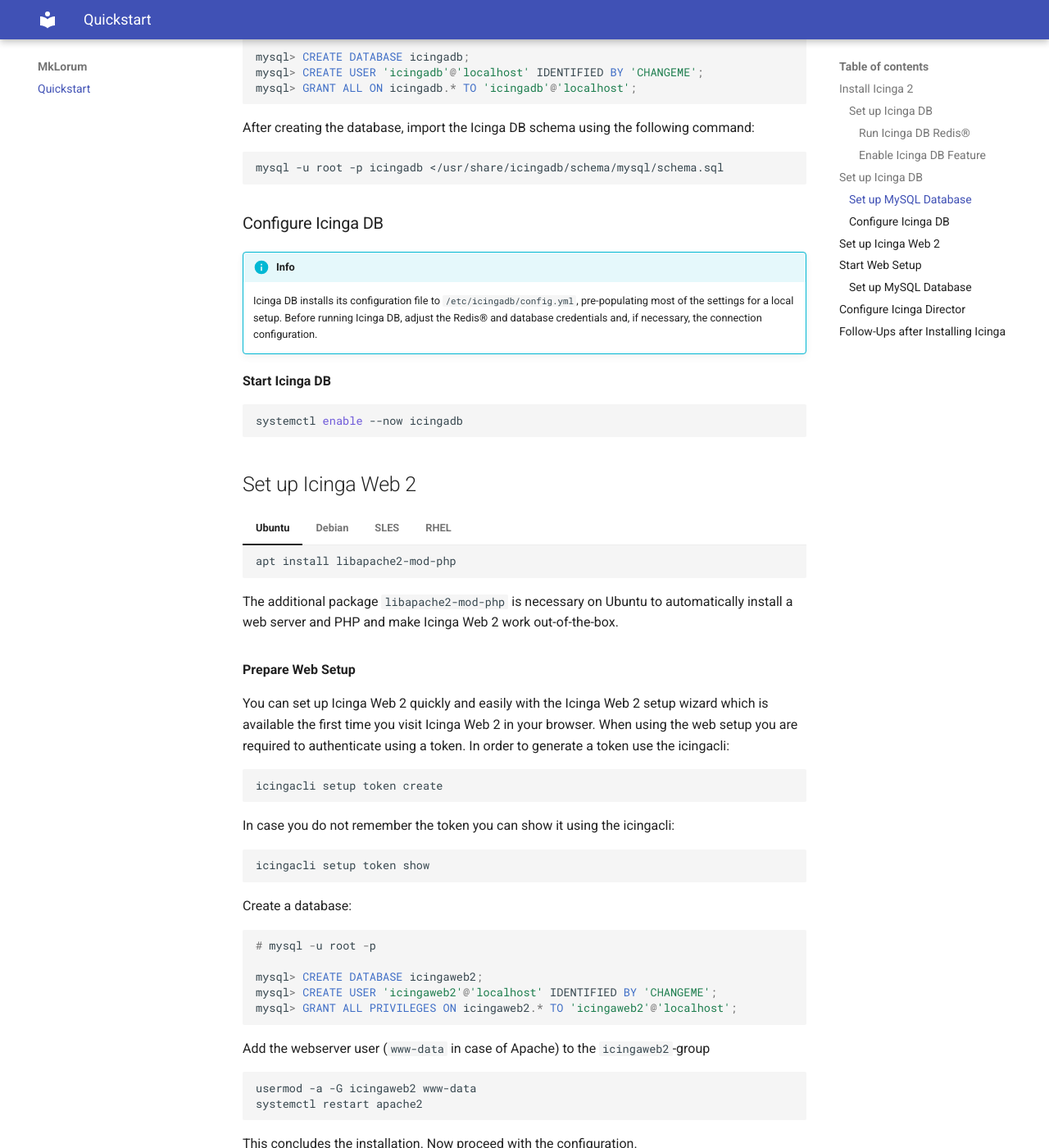
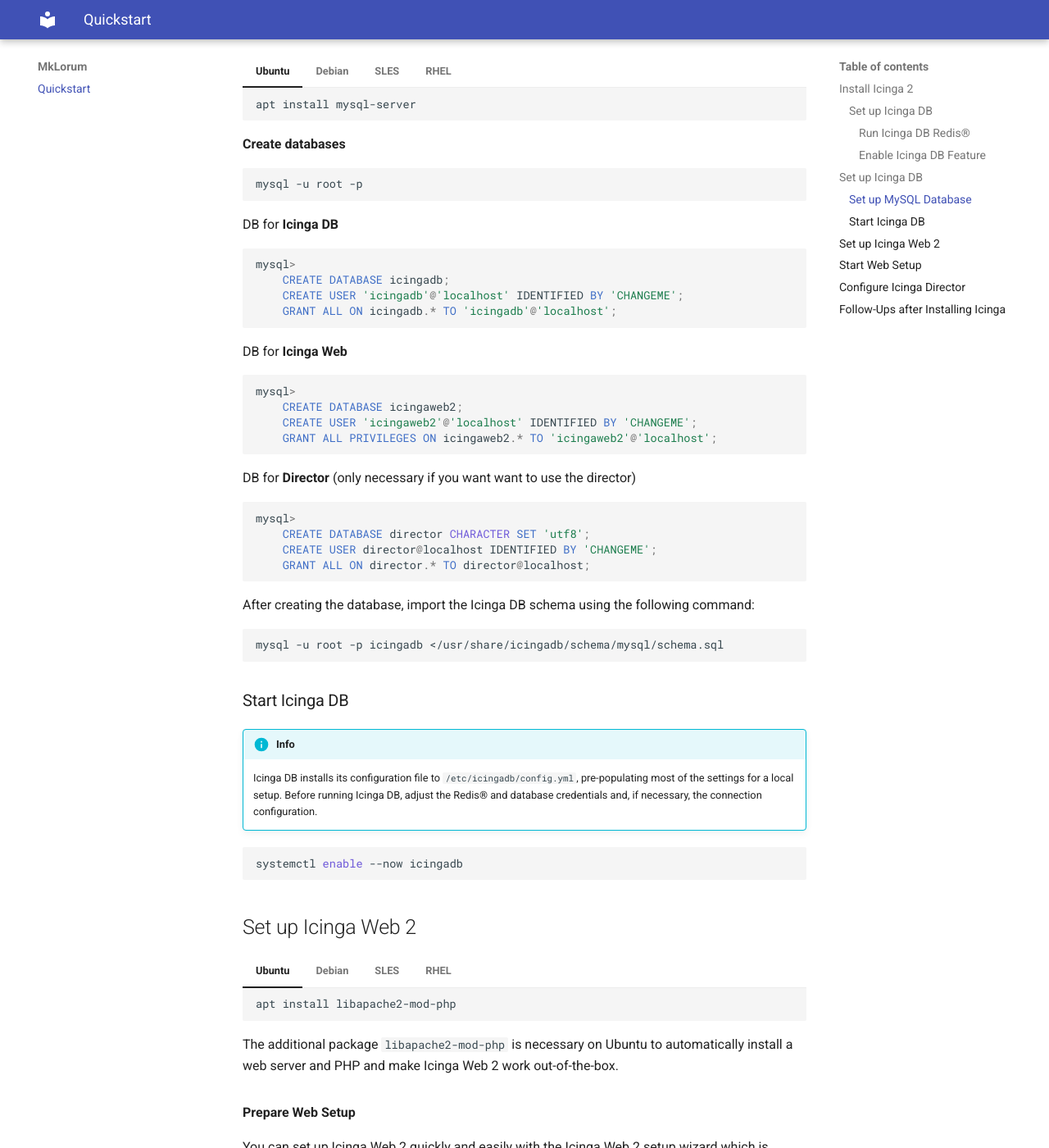
Before and after one commit to Icinga/get-started-docs, an MkDocs documentation site: the page built from doc/00.quickstart.md, in a window 1280 px wide and 1400 px high, scrolled down 2267 px. Shown: the whole window at 82% size. Built offline with MkDocs 1.6.1 and Material for MkDocs 9.7.7, drawn with Linux system fonts in a browser that asks for light colours; some of the changed text lies outside the part shown.

Commit message:
group DB-creation together and rearange package-installs

````diff
--- a/doc/00.quickstart.md
+++ b/doc/00.quickstart.md
@@ -78,14 +81,38 @@ systemctl restart icinga2
 
 {% include "tab-install-mysql.md" %}
 
-Open MySQL and create a database:
+**Create databases**
+
+```bash
+mysql -u root -p
+```
+
+DB for **Icinga DB**
+```sql
+mysql>
+    CREATE DATABASE icingadb;
+    CREATE USER 'icingadb'@'localhost' IDENTIFIED BY 'CHANGEME';
+    GRANT ALL ON icingadb.* TO 'icingadb'@'localhost';
+```
+
+
+DB for **Icinga Web**
 
 ```sql
-# mysql -u root -p
+mysql>
+    CREATE DATABASE icingaweb2;
+    CREATE USER 'icingaweb2'@'localhost' IDENTIFIED BY 'CHANGEME';
+    GRANT ALL PRIVILEGES ON icingaweb2.* TO 'icingaweb2'@'localhost';
+```
 
-mysql> CREATE DATABASE icingadb;
-mysql> CREATE USER 'icingadb'@'localhost' IDENTIFIED BY 'CHANGEME';
-mysql> GRANT ALL ON icingadb.* TO 'icingadb'@'localhost';
+
+DB for **Director** (only necessary if you want want to use the director)
+
+```sql
+mysql>
+    CREATE DATABASE director CHARACTER SET 'utf8';
+    CREATE USER director@localhost IDENTIFIED BY 'CHANGEME';
+    GRANT ALL ON director.* TO director@localhost;
 ```
 
 After creating the database, import the Icinga DB schema using the following command:
@@ -94,14 +121,11 @@ After creating the database, import the Icinga DB schema using the following com
 mysql -u root -p icingadb </usr/share/icingadb/schema/mysql/schema.sql
 ```
 
-### Configure Icinga DB
+### Start Icinga DB
 
 !!! info
 
     Icinga DB installs its configuration file to `/etc/icingadb/config.yml`, pre-populating most of the settings for a local setup. Before running Icinga DB, adjust the Redis® and database credentials and, if necessary, the connection configuration.
-
-
-**Start Icinga DB**
 
 ```bash
 systemctl enable --now icingadb
@@ -123,16 +147,6 @@ In case you do not remember the token you can show it using the icingacli:
 
 ```bash
 icingacli setup token show
-```
-
-Create a database:
-
-```sql
-# mysql -u root -p
-
-mysql> CREATE DATABASE icingaweb2;
-mysql> CREATE USER 'icingaweb2'@'localhost' IDENTIFIED BY 'CHANGEME';
-mysql> GRANT ALL PRIVILEGES ON icingaweb2.* TO 'icingaweb2'@'localhost';
 ```
 
 Add the webserver user (`www-data` in case of Apache) to the `icingaweb2`-group
@@ -157,16 +171,6 @@ The setup wizard automatically detects the required packages. In case one of the
 !!! Info
     The API-user and it's password are written in the file `/etc/icinga2/conf.d/api-users.conf`
 
-
-### Set up MySQL Database
-
-```sql
-# mysql -u root -p
-
-mysql> CREATE DATABASE director CHARACTER SET 'utf8';
-mysql> CREATE USER director@localhost IDENTIFIED BY 'CHANGEME';
-mysql> GRANT ALL ON director.* TO director@localhost;
-```
 
 ## Configure Icinga Director
 
--- a/doc/tab-install-icinga.md
+++ b/doc/tab-install-icinga.md
@@ -1,19 +1,42 @@
 === "Ubuntu"
 
     ```bash
-    apt install icinga2 icingacli icingadb icingadb-redis icingadb-web icingaweb2 icinga-director monitoring-plugins
+    apt install \
+        icinga2 \
+        icingacli \
+        icingadb \
+        icingadb-redis \
+        icingadb-web \
+        icingaweb2 \
+        icinga-director \
+        monitoring-plugins
     ```
 
 === "Debian"
 
     ```bash
-    apt install icinga2 icingacli icingadb icingadb-redis icingadb-web icingaweb2 icinga-director monitoring-plugins
+    apt install \
+        icinga2 \
+        icingacli \
+        icingadb \
+        icingadb-redis \
+        icingadb-web \
+        icingaweb2 \
+        icinga-director \
+        monitoring-plugins
     ```
 
 === "SLES"
 
     ```bash
-    zypper install icinga2 icingacli icingadb icingadb-redis icingadb-web icingaweb2 icinga-director
+    zypper install \
+        icinga2 \
+        icingacli \
+        icingadb \
+        icingadb-redis \
+        icingadb-web \
+        icingaweb2 \
+        icinga-director
     zypper install --recommends monitoring-plugins-all
     ```
 
@@ -24,13 +47,29 @@
     === "RHEL 8 or Later"
 
         ```bash
-        dnf install icinga2 icingacli icingadb icingadb-redis icingadb-web icingaweb2 icinga-director nagios-plugins-all
+        dnf install \
+        icinga2 \
+        icingacli \
+        icingadb \
+        icingadb-redis \
+        icingadb-web \
+        icingaweb2 \
+        icinga-director \
+        nagios-plugins-all
         systemctl enable --now icinga2
         ```
 
     === "RHEL 7"
 
         ```bash
-        yum install icinga2 icingacli icingadb icingadb-redis icingadb-web icingaweb2 icinga-director nagios-plugins-all
+        yum install \
+        icinga2 \
+        icingacli \
+        icingadb \
+        icingadb-redis \
+        icingadb-web \
+        icingaweb2 \
+        icinga-director \
+        nagios-plugins-all
         systemctl enable --now icinga2
         ```
````
Also changed, not shown: other parts of doc/00.quickstart.md (+5 -2 lines).
